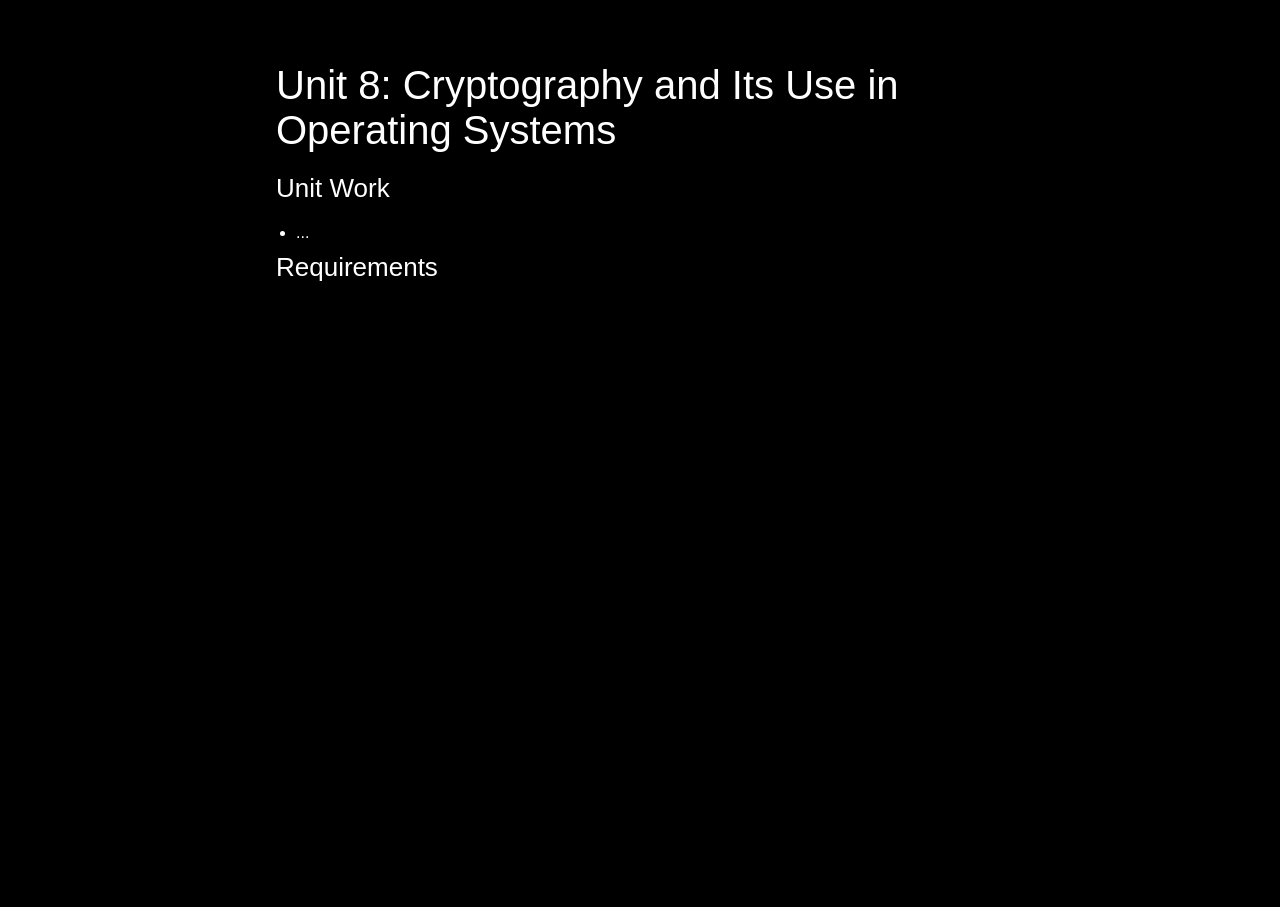
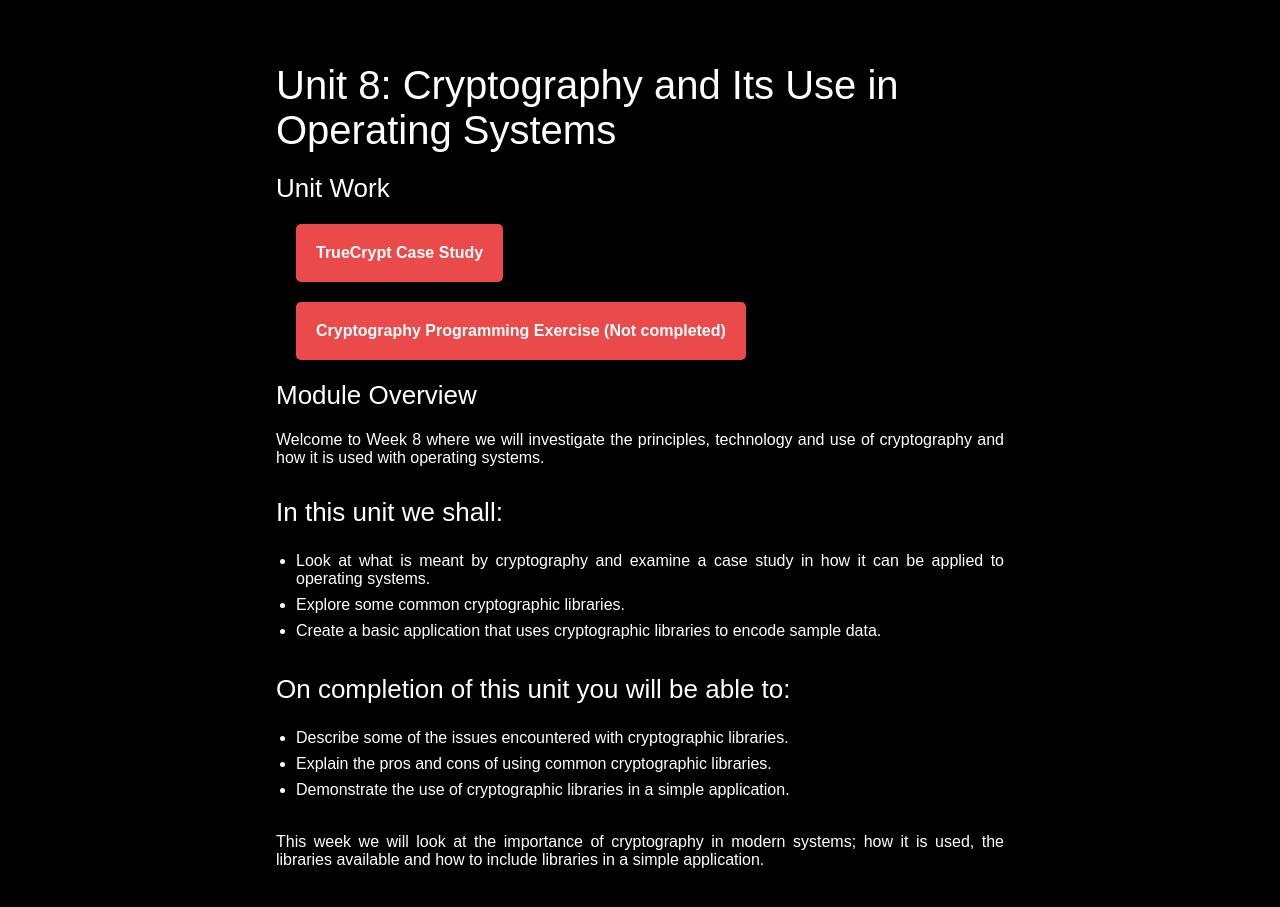
Before and after one commit to craigbourne/eportfolio, a plain HTML site: page modules/ssd/unit-8.html in a window 1280 px wide. Shown: the part 57-964 px from the top of the page. Before the commit the page ends 800 px from the top, so only its background shows below. Drawn offline with Linux system fonts and the light colour scheme.

Commit message:
unit 8 work added

```diff
--- a/modules/ssd/unit-8.html
+++ b/modules/ssd/unit-8.html
@@ -39,15 +39,30 @@
       </ul>
     </div>
   </nav>
-
   <main class="content">
     <h2>Unit 8: Cryptography and Its Use in Operating Systems</h2>
-    <h3>Unit Work</h3>
-    <ul class="unit-list">
-      <li><a href="#">...</a></li>
+    <div class="unit-work">
+      <h3>Unit Work</h3>
+      <ul class="unit-list">
+        <li><a target="_blank" href="https://docs.google.com/document/d/1sNgoS9yDswhmwfVjdyGzgjg-AikAqoYBvndHkQjTa7A/edit?usp=sharing">TrueCrypt Case Study</a></li>
+        <li><a href="#">Cryptography Programming Exercise (Not completed)</a></li>
+      </ul>
+    </div>
+    <h3>Module Overview</h3>
+    <p class="content-paragraph"> Welcome to Week 8 where we will investigate the principles, technology and use of cryptography and how it is used with operating systems. </p>
+    <h3>In this unit we shall: </h3>
+    <ul class="content-list">
+      <li>Look at what is meant by cryptography and examine a case study in how it can be applied to operating systems.</li>
+      <li>Explore some common cryptographic libraries.</li>
+      <li>Create a basic application that uses cryptographic libraries to encode sample data.</li>
     </ul>
-
-    <h3>Requirements</h3>
+    <h3>On completion of this unit you will be able to:</h3>
+    <ul class="content-list">
+      <li>Describe some of the issues encountered with cryptographic libraries.</li>
+      <li>Explain the pros and cons of using common cryptographic libraries.</li>
+      <li>Demonstrate the use of cryptographic libraries in a simple application.</li>
+    </ul>
+    <p class="content-paragraph">This week we will look at the importance of cryptography in modern systems; how it is used, the libraries available and how to include libraries in a simple application. </p>
   </main>
 </body>
 
```
